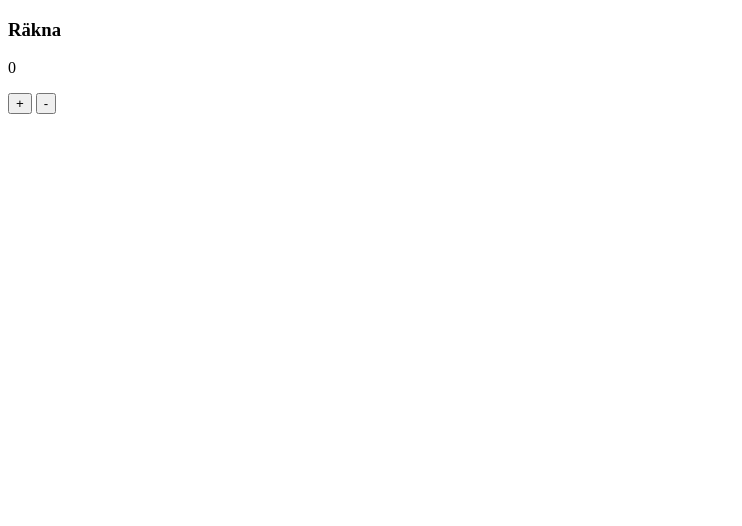
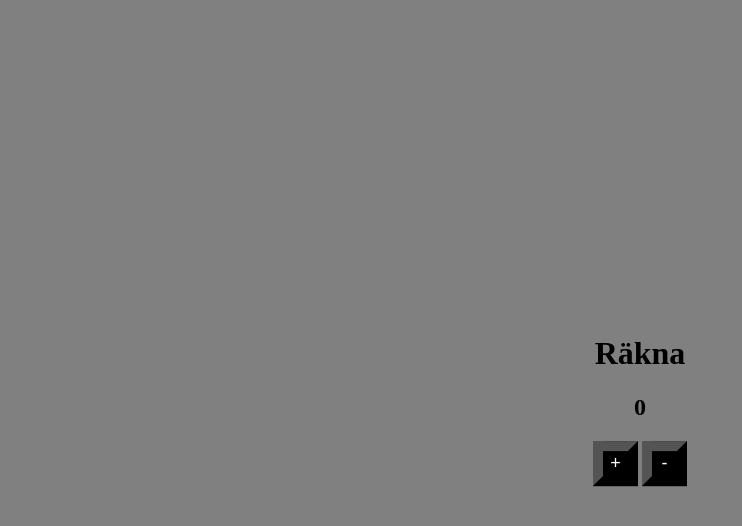
Before and after one commit to DruboGit/knappen, a plain HTML site: page index.html in a window 1280 px wide. Shown: the whole page, without its empty margins (0-742 px from the left). Drawn offline with Linux system fonts and the light colour scheme.

Commit message:
Made cool

```diff
--- a/index.html
+++ b/index.html
@@ -6,14 +6,17 @@
     <meta name="viewport" content="width=device-width, initial-scale=1.0">
     <title>Knappen</title>
     <link rel="stylesheet" href="style.css">
-    <script src="main.js"></script>
+    <script src="main.js" defer></script>
 </head>
 <body>
 
-    <h3>Räkna</h3>
-    <p id="taltext" class="ptext">0</p>
-    <button id="plus" onclick="plusClick()">+</button>
-    <button id="minus">-</button>
+    <div id="content">
+        <h1>Räkna</h1>
+        <h2 id="taltext" class="ptext">0</h2>
+        <button id="plus" onclick="plusClick()">+</button>
+        <button id="minus">-</button>
+</div>
+
 
 </body>
 </html>
--- a/main.js
+++ b/main.js
@@ -4,5 +4,14 @@ function plusClick(){
     console.log("plusClick");
     siffra += 1;
 
-    document.getElementById("taltext").innerHTML = siffra
+    document.getElementById("taltext").innerHTML = siffra;
 }
+
+const minusknapp = document.getElementById("minus");
+minusknapp.addEventListener("click", minusClick)
+
+function minusClick(){
+    siffra--;
+    console.log("minusClick")
+    document.getElementById("taltext").innerHTML = siffra;
+}
--- a/style.css
+++ b/style.css
@@ -0,0 +1,20 @@
+body{
+background-color: gray;
+}
+
+#content{
+    position: absolute;
+    left: 50%;
+    top: 50%;
+    transform: translateY(-50%) translateX(-50%);
+    text-align: center;
+}
+
+button{
+    border-width: 10px;
+    width: 45px;
+    height: 45px;
+    font-size: large;
+    background-color: black;
+    color: white;
+}
```
